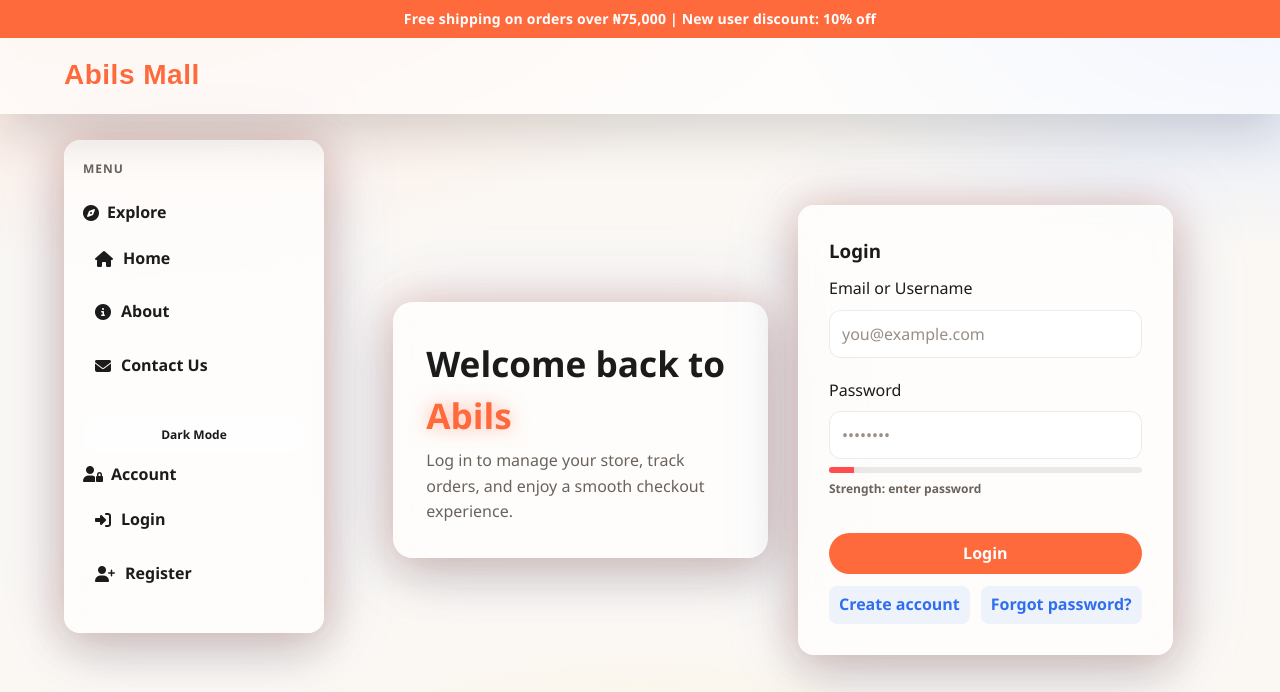
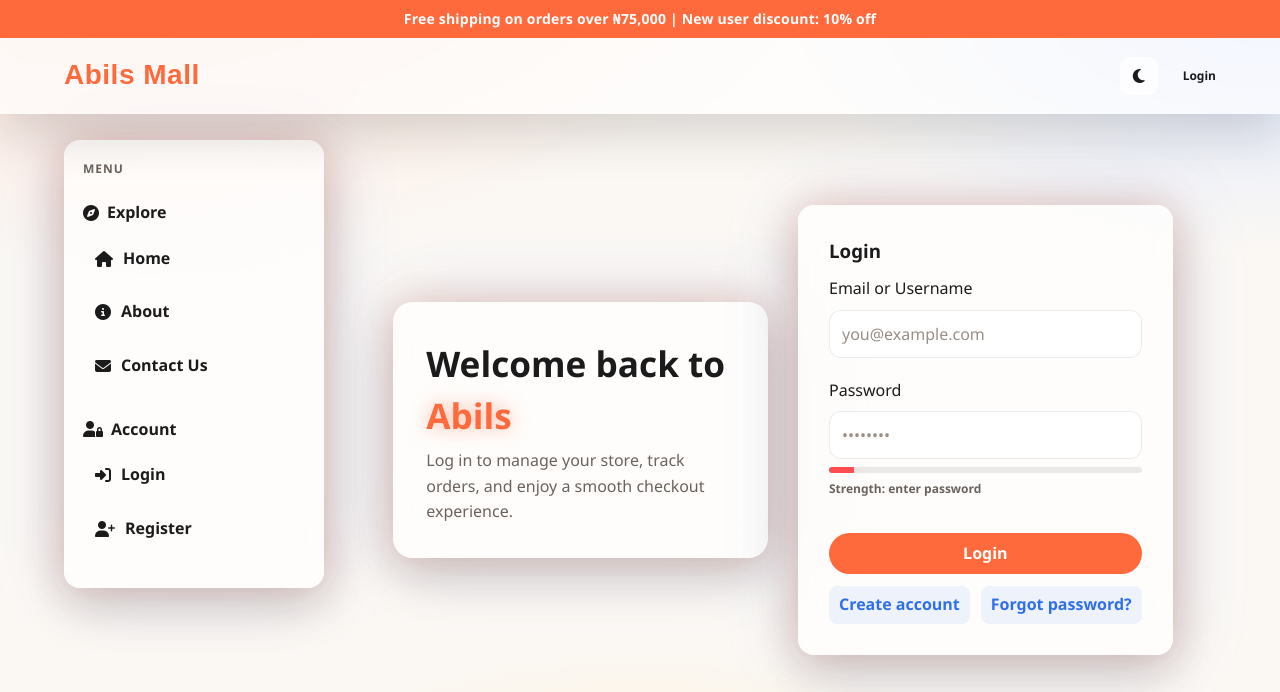
Before and after one commit to Sonbeliever/Abils-Mall, a Flask app: a page that uses templates/base.html in a window 1280 px wide. Shown: the top 692 px of the page. Run offline with Flask 3, Linux system fonts and the light colour scheme.

Commit message:
Navbar_login_and_theme_icon_toggle

```diff
--- a/static/css/style.css
+++ b/static/css/style.css
@@ -1991,6 +1991,26 @@ body.dark-mode .admin-form-card {
     font-weight: 600;
 }
 
+.mode-toggle.mode-icon {
+    width: 38px;
+    height: 38px;
+    padding: 0;
+    border-radius: 10px;
+    display: inline-flex;
+    align-items: center;
+    justify-content: center;
+    background: var(--card-background);
+}
+
+.mode-toggle.mode-icon i {
+    margin: 0;
+    font-size: 16px;
+}
+
+.nav-login-link {
+    font-weight: 600;
+}
+
 .nav-toggle {
     display: none;
     border: 1px solid var(--border-color);
--- a/templates/base.html
+++ b/templates/base.html
@@ -18,6 +18,9 @@
             </button>
             <a href="{{ url_for('home') }}" class="logo">Abils Mall</a>
             <div class="nav-icons">
+                <button class="mode-toggle mode-icon" id="mode-toggle" type="button" aria-label="Toggle theme" title="Toggle theme">
+                    <i id="mode-icon" class="fas fa-moon" aria-hidden="true"></i>
+                </button>
                 {% if current_user.is_authenticated %}
                     {% if current_user.role in ['admin', 'manager', 'buyer'] %}
                         {% if current_user.role == 'admin' %}
@@ -35,7 +38,7 @@
                         </button>
                     {% endif %}
                 {% else %}
-
+                    <a href="{{ url_for('auth.login') }}" class="user-icon nav-login-link">Login</a>
                 {% endif %}
             </div>
         </nav>
@@ -62,7 +65,6 @@
                     <a href="{{ url_for('about') }}"><i class="fas fa-circle-info"></i> About</a>
                     <a href="{{ url_for('contact') }}"><i class="fas fa-envelope"></i> Contact Us</a>
                 </details>
-                <button class="mode-toggle" id="mode-toggle" type="button">Dark Mode</button>
                 {% if current_user.is_authenticated %}
                     <div class="sidebar-user">
                         <a href="{{ url_for('auth.profile') }}" class="user-chip">
@@ -130,12 +132,21 @@
 
     <script>
         const toggle = document.getElementById('mode-toggle');
+        const modeIcon = document.getElementById('mode-icon');
+        const setThemeIcon = () => {
+            if (!modeIcon) return;
+            const isDark = document.body.classList.contains('dark-mode');
+            modeIcon.classList.toggle('fa-moon', !isDark);
+            modeIcon.classList.toggle('fa-sun', isDark);
+        };
         if (toggle) {
             const saved = localStorage.getItem('theme');
             if (saved === 'dark') document.body.classList.add('dark-mode');
+            setThemeIcon();
             toggle.addEventListener('click', () => {
                 document.body.classList.toggle('dark-mode');
                 localStorage.setItem('theme', document.body.classList.contains('dark-mode') ? 'dark' : 'light');
+                setThemeIcon();
             });
         }
         const sidebarToggle = document.getElementById('sidebar-toggle');
```
